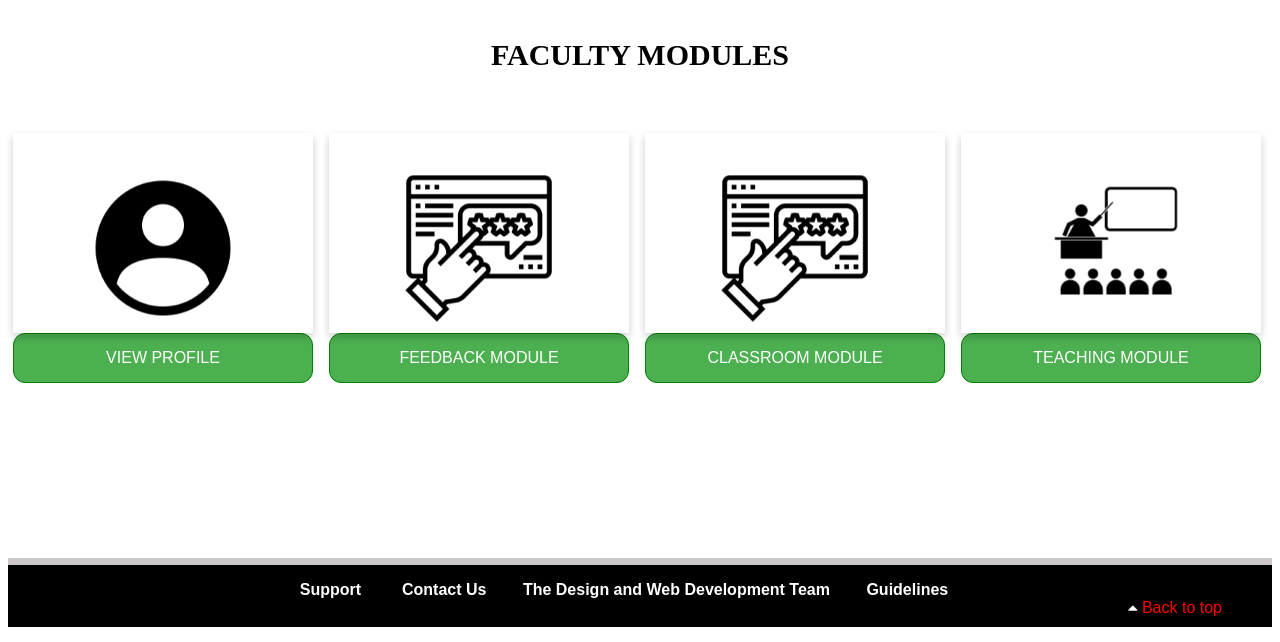
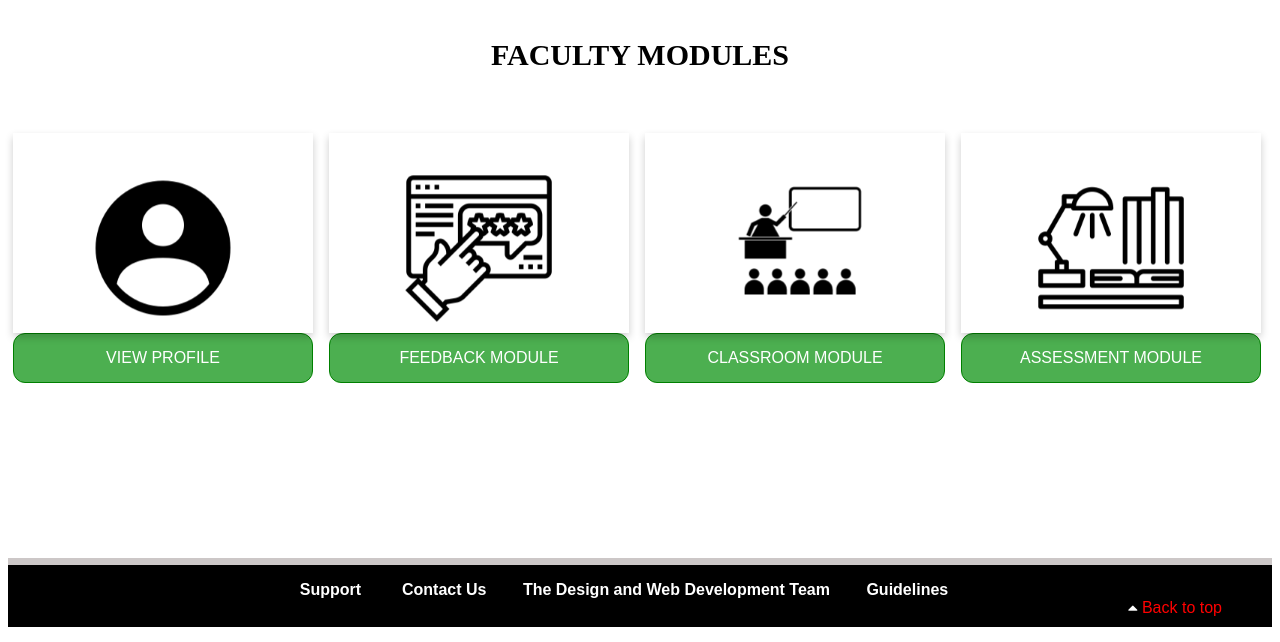
Before and after one commit to pranatimittal/mp8, a PHP site: page /fac_module.php in a window 1280 px wide. Shown: the part 227-869 px from the top of the page. Run offline with PHP 8.4, Linux system fonts and the light colour scheme; a user stored in the database is signed in.

```diff
--- a/faculty_pages/fac_module.php
+++ b/faculty_pages/fac_module.php
@@ -333,7 +333,7 @@ li{
 <div class="flip-card">
     <div class="flip-card-inner">
       <div class="flip-card-front">
-        <img src="feedback_module.png" alt="feedback" style="width:150px;height:150px;margin-top: 40px;">
+        <img src="teaching.png" alt="feedback" style="width:150px;height:150px;margin-top: 40px;">
       </div>
       <div class="flip-card-back">
         <h2>CLASSROOM MODULE</h2>
@@ -353,10 +353,10 @@ li{
   <div class="flip-card">
     <div class="flip-card-inner">
       <div class="flip-card-front">
-        <img src="teaching.png" alt="feedback" style="width:150px;height:150px;margin-top: 40px;">
+        <img src="learning_section.png" alt="feedback" style="width:150px;height:150px;margin-top: 40px;">
       </div>
       <div class="flip-card-back">
-        <h2>TEACHING MODULE</h2>
+        <h2>ASSESSMENT MODULE</h2>
       <p>You can upload learning material,assignments as well as upload test with the help of this module.</p>
     <p>Click on teaching module button below to explore all options of learning module.</p>
     </div>
@@ -364,7 +364,7 @@ li{
   </div>
   <div class="wrapper">
     <div class="btn-group">
-        <button onclick="location.href = 'fac_teaching_home.php';">TEACHING MODULE</button>
+        <button onclick="location.href = 'fac_teaching_home.php';">ASSESSMENT MODULE</button>
       </div>
       </div>
     </div>
--- a/faculty_pages/fac_upload_learning.php
+++ b/faculty_pages/fac_upload_learning.php
@@ -286,7 +286,6 @@ if(isset($_POST["sub"]))
       }
       else
       {
-
         echo "<script>alert('not done')</script>";
       }
   }
--- a/student_pages/module_page.php
+++ b/student_pages/module_page.php
@@ -436,7 +436,7 @@ h4{
 <div class="flip-card">
     <div class="flip-card-inner">
       <div class="flip-card-front">
-        <img src="feedback_module.png" alt="feedback" style="width:150px;height:150px;margin-top: 40px;">
+        <img src="teaching.png" alt="feedback" style="width:150px;height:150px;margin-top: 40px;">
       </div>
       <div class="flip-card-back">
         <h2>CLASSROOM MODULE</h2>
@@ -460,7 +460,7 @@ h4{
         <img src="learning_section.png" alt="feedback" style="width:150px;height:150px;margin-top: 40px;">
       </div>
       <div class="flip-card-back">
-        <h2>LEARNING MODULE</h2>
+        <h2>ASSESSMENT MODULE</h2>
       <p>You can download learning material, ppts, assignments as well as take test with the help of this module.</p>
     <p>Click on learning module button below to explore more about it.</p>
     </div>
@@ -468,7 +468,7 @@ h4{
   </div>
   <div class="wrapper">
     <div class="btn-group">
-        <button onclick="location.href = 'learning_homepage.php';">LEARNING MODULE</button>
+        <button onclick="location.href = 'learning_homepage.php';">ASSESSMENT MODULE</button>
       </div>
       </div>
     </div>
```
Also changed, not shown: faculty_pages/learning_section.png (added), student_pages/teaching.png (added).
